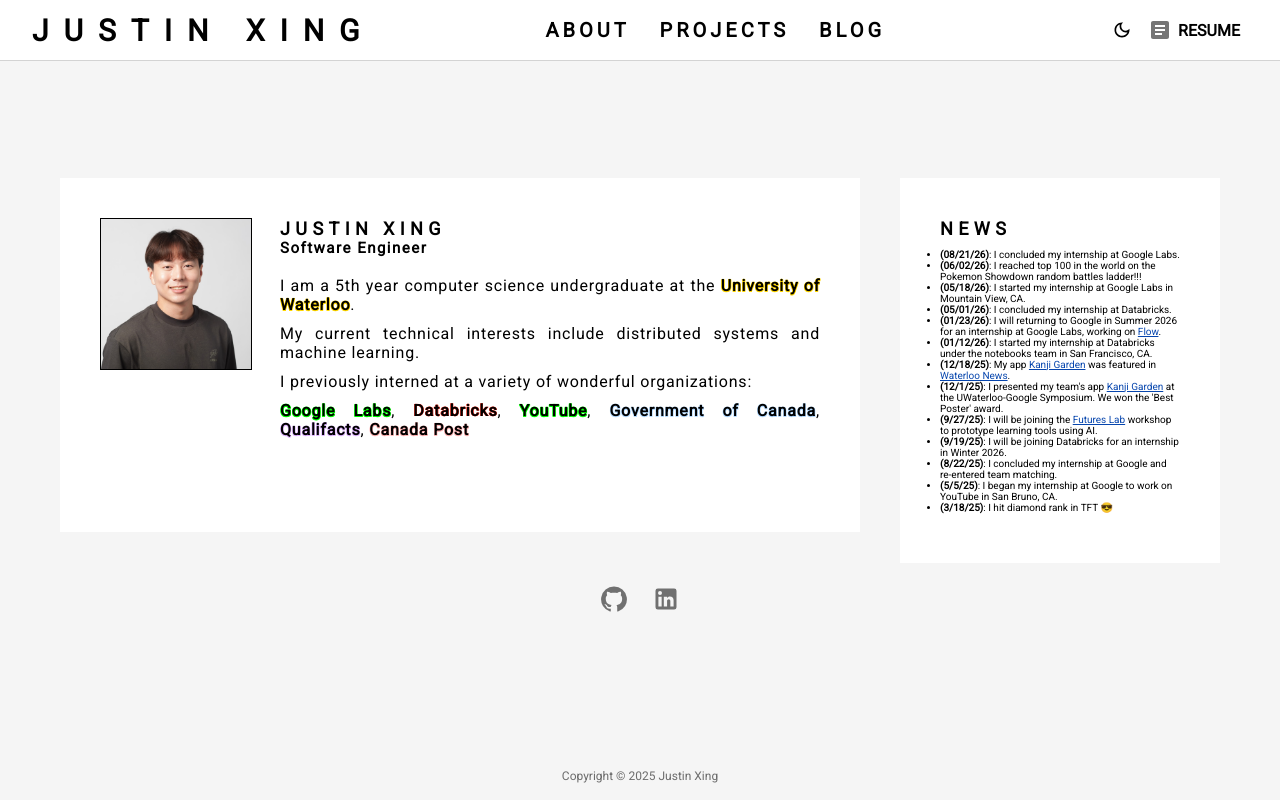
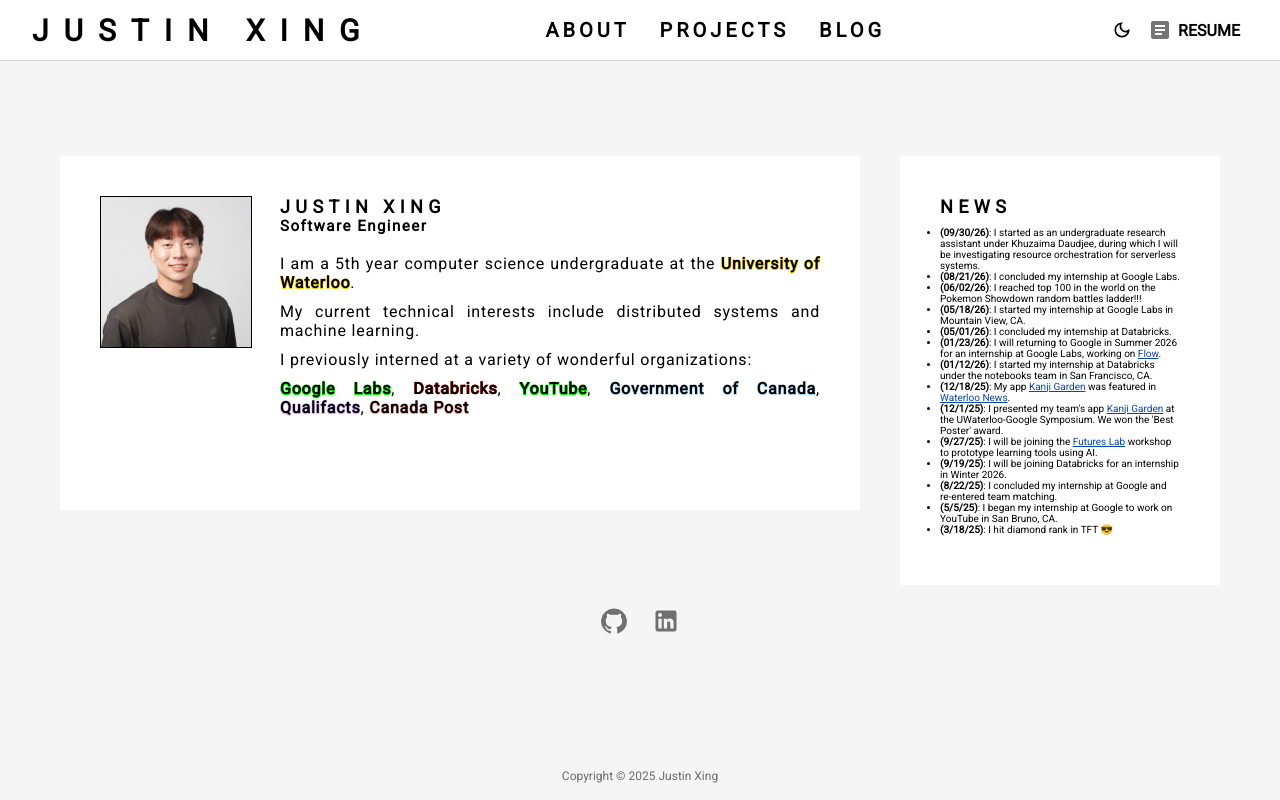
Before and after one commit to justin-xing/justin-xing.github.io, a React (Create React App) app in the folder frontend/: page /about in a window 1280 px wide. Built offline with nearby package versions, Linux system fonts and the light colour scheme; the HTML template or start-up script is replaced by a standard one.

Commit message:
Add news about Fall 2026 URA

```diff
--- a/frontend/src/pages/about/components/NewsCard.js
+++ b/frontend/src/pages/about/components/NewsCard.js
@@ -7,6 +7,16 @@
 const GOOGLE_FLOW_LINK = "https://labs.google/flow";
 
 const NEWS_ENTRIES = [
+  {
+    date: "09/30/26",
+    content: (
+      <>
+        I started as an undergraduate research assistant under Khuzaima Daudjee,
+        during which I will be investigating resource orchestration for
+        serverless systems.
+      </>
+    ),
+  },
   {
     date: "08/21/26",
     content: <>I concluded my internship at Google Labs.</>,
```
